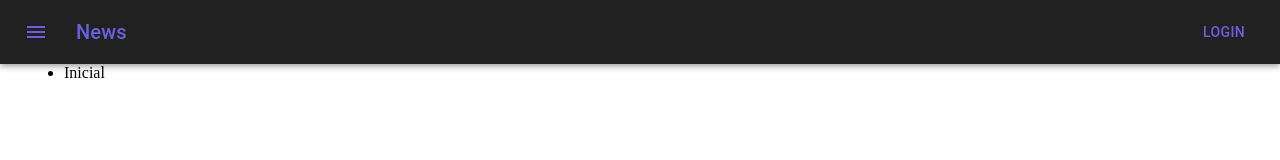
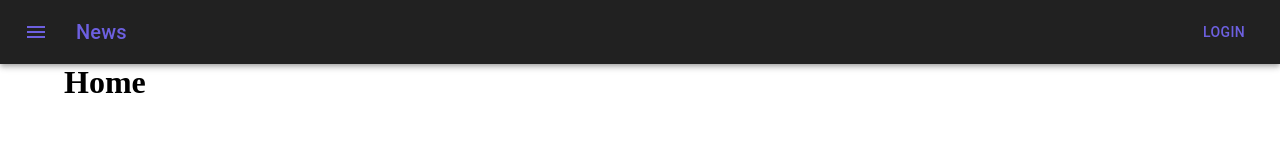
Before and after one commit to MarceloTadini/React-Clients, a React (Create React App) app: page / in a window 1280 px wide. Shown: the top 160 px of the page. Built offline with nearby package versions, Linux system fonts and the light colour scheme.

Commit message:
Adding Login.jsx

```diff
--- a/src/App.jsx
+++ b/src/App.jsx
@@ -3,9 +3,7 @@ import TemplateDefault from "./templates/TemplateDefault";
 function App() {
     return (
         <TemplateDefault>
-            <ul>
-                <li>Inicial</li>
-            </ul>
+            <h1>Home</h1>
         </TemplateDefault>
 
     )
--- a/src/components/CustomerCard.jsx
+++ b/src/components/CustomerCard.jsx
@@ -18,7 +18,6 @@ function CustomersCard({name, lastName, email, avatar}) {
       <CardHeader
         avatar={
           <Avatar sx={{ bgcolor: red[500] }} aria-label="recipe">
-            R
           </Avatar>
         }
         title={name}
```
Also changed, not shown: src/pages/Login.jsx (added, +9 -0 lines).
